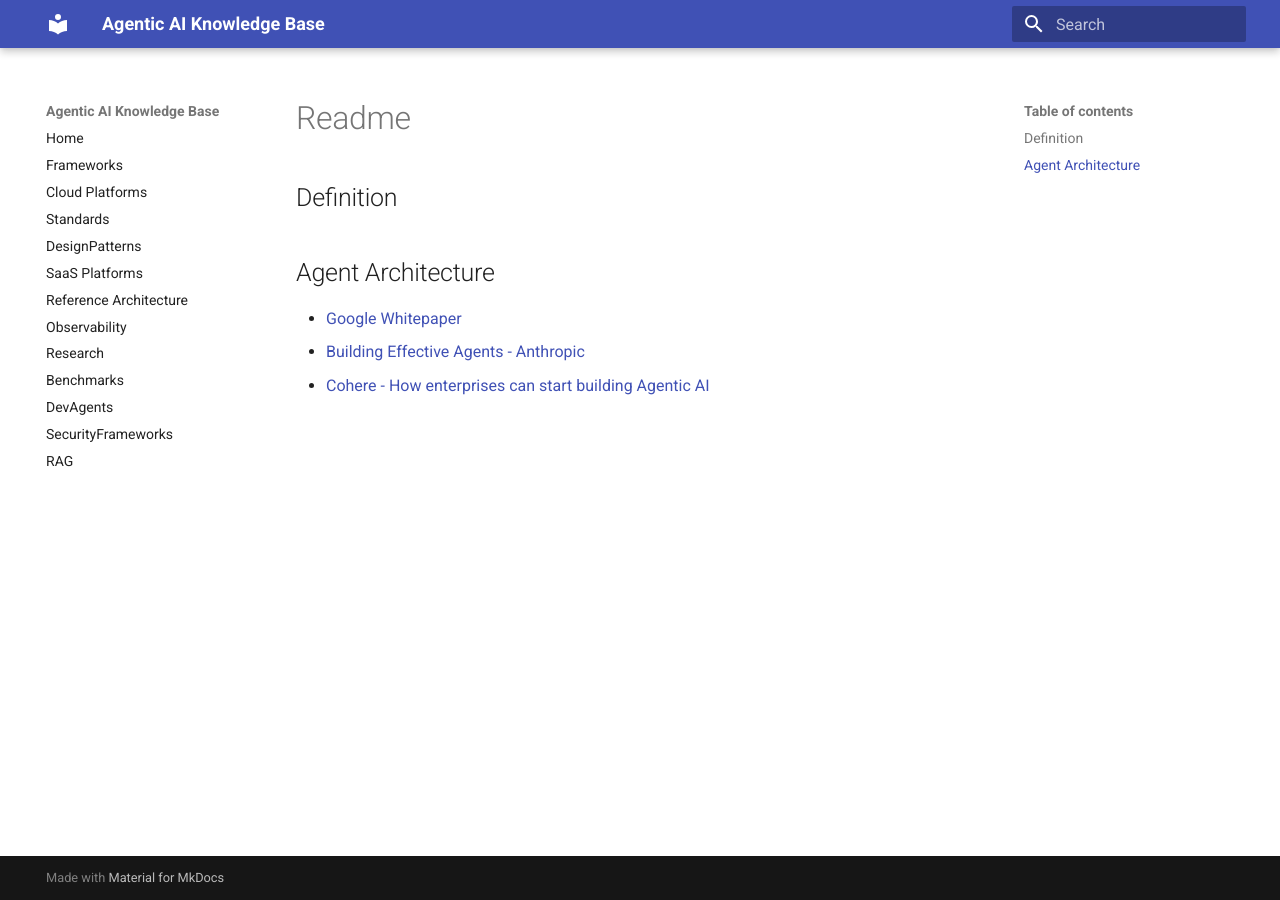
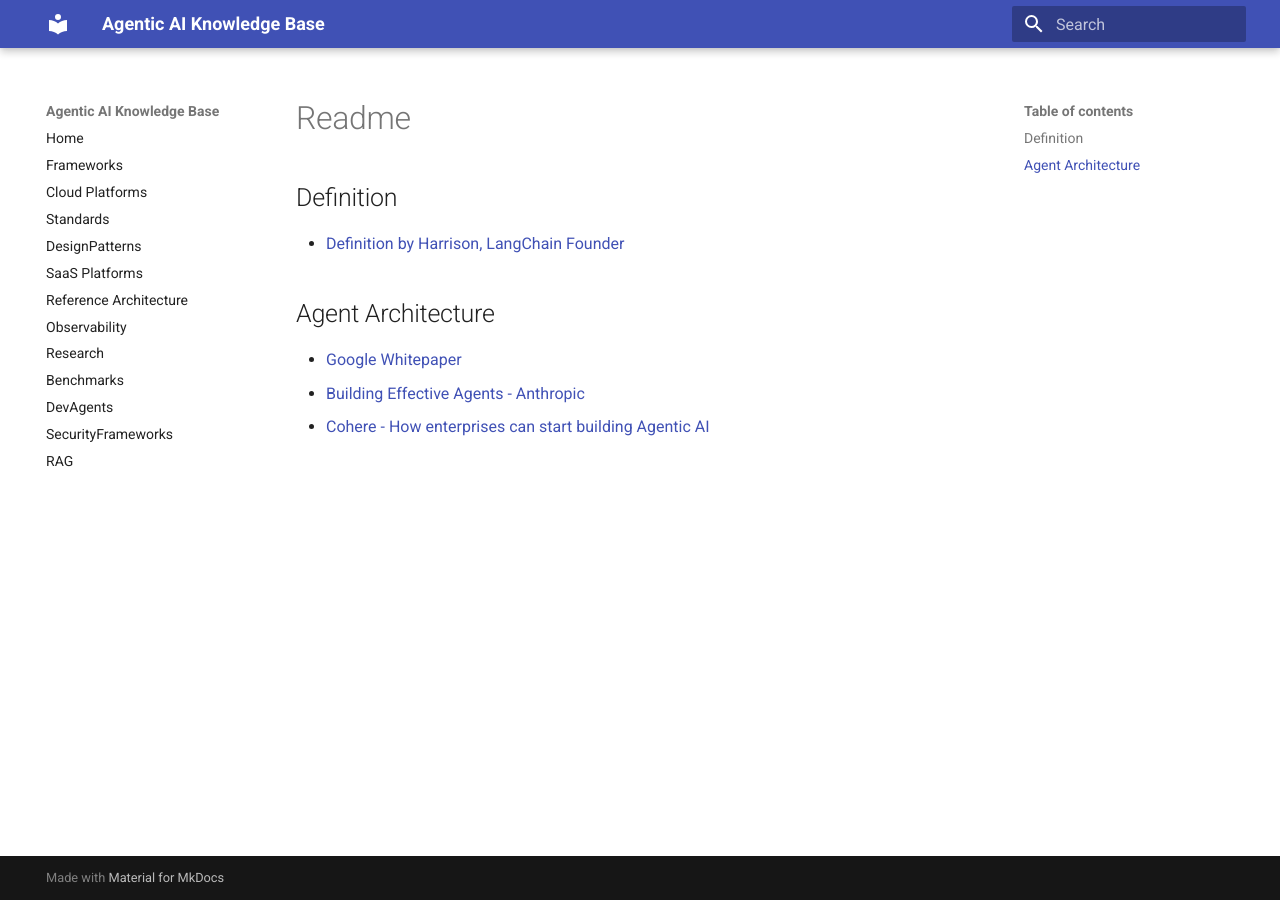
Before and after one commit to ankurkumarz/agentic-ai-knowledge-base, an MkDocs documentation site: the page built from docs/Foundations/Readme.md, in a window 1280 px wide. Built offline with MkDocs 1.6.1 and Material for MkDocs 9.7.7, drawn with Linux system fonts in a browser that asks for light colours.

Commit message:
Update Readme.md

```diff
--- a/docs/Foundations/Readme.md
+++ b/docs/Foundations/Readme.md
@@ -1,6 +1,7 @@
 
 ## Definition
 
+- [Definition by Harrison, LangChain Founder](https://blog.langchain.dev/what-is-an-agent/)
 
 ## Agent Architecture
 
```
